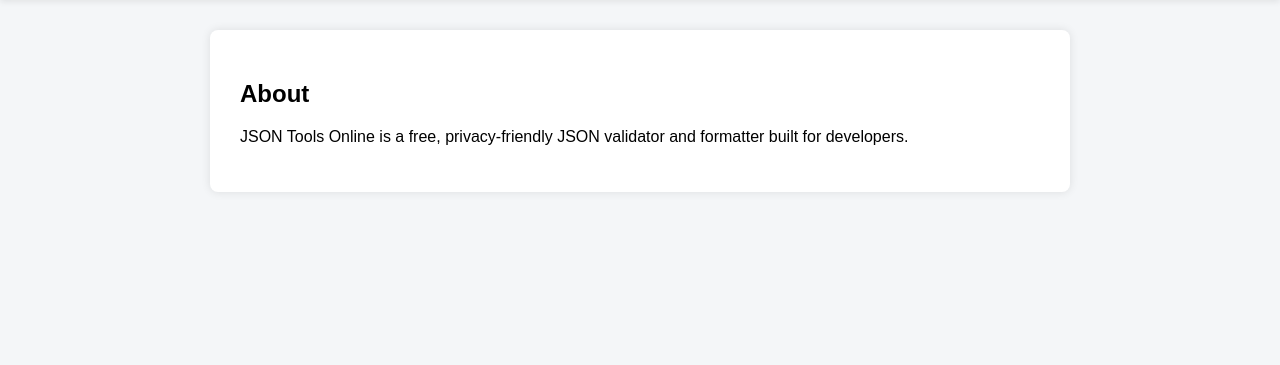
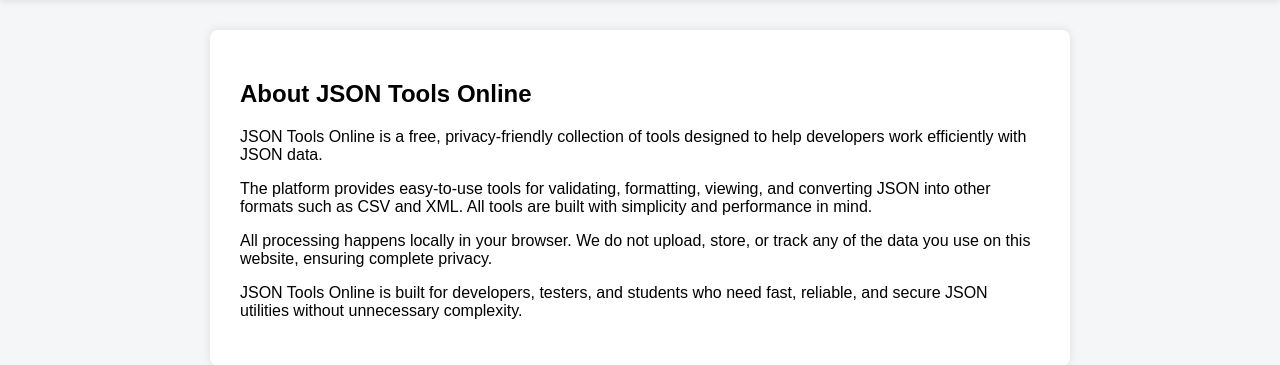
Before and after one commit to gtrreddy5/json_validator, a Flask app: page /about in a window 1280 px wide. Shown: the part 95-460 px from the top of the page. Run offline with Flask 3, Linux system fonts and the light colour scheme.

Commit message:
Update about.html

```diff
--- a/templates/about.html
+++ b/templates/about.html
@@ -1,8 +1,29 @@
 {% extends "base.html" %}
 {% block title %}About | JSON Tools Online{% endblock %}
+
 {% block content %}
 <div class="container page-container">
-    <h2>About</h2>
-    <p>JSON Tools Online is a free, privacy-friendly JSON validator and formatter built for developers.</p>
+    <h2>About JSON Tools Online</h2>
+
+    <p>
+        JSON Tools Online is a free, privacy-friendly collection of tools designed
+        to help developers work efficiently with JSON data.
+    </p>
+
+    <p>
+        The platform provides easy-to-use tools for validating, formatting,
+        viewing, and converting JSON into other formats such as CSV and XML.
+        All tools are built with simplicity and performance in mind.
+    </p>
+
+    <p>
+        All processing happens locally in your browser. We do not upload, store,
+        or track any of the data you use on this website, ensuring complete privacy.
+    </p>
+
+    <p>
+        JSON Tools Online is built for developers, testers, and students who need
+        fast, reliable, and secure JSON utilities without unnecessary complexity.
+    </p>
 </div>
 {% endblock %}
```
